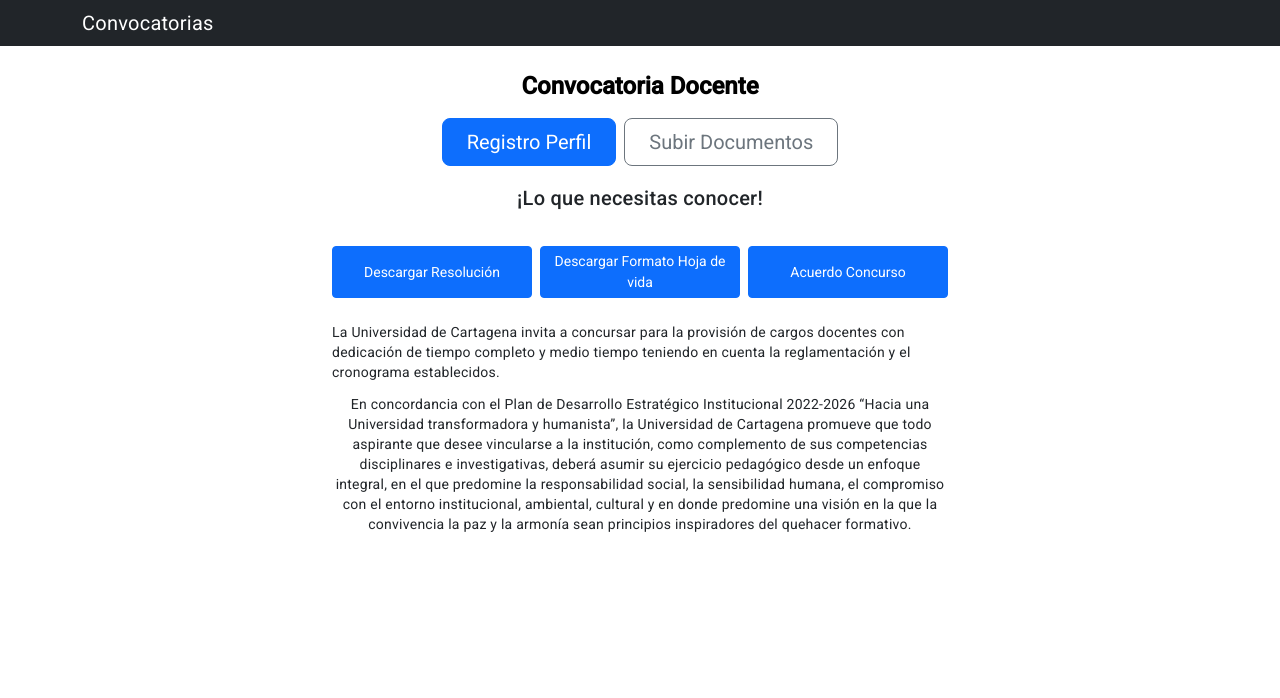
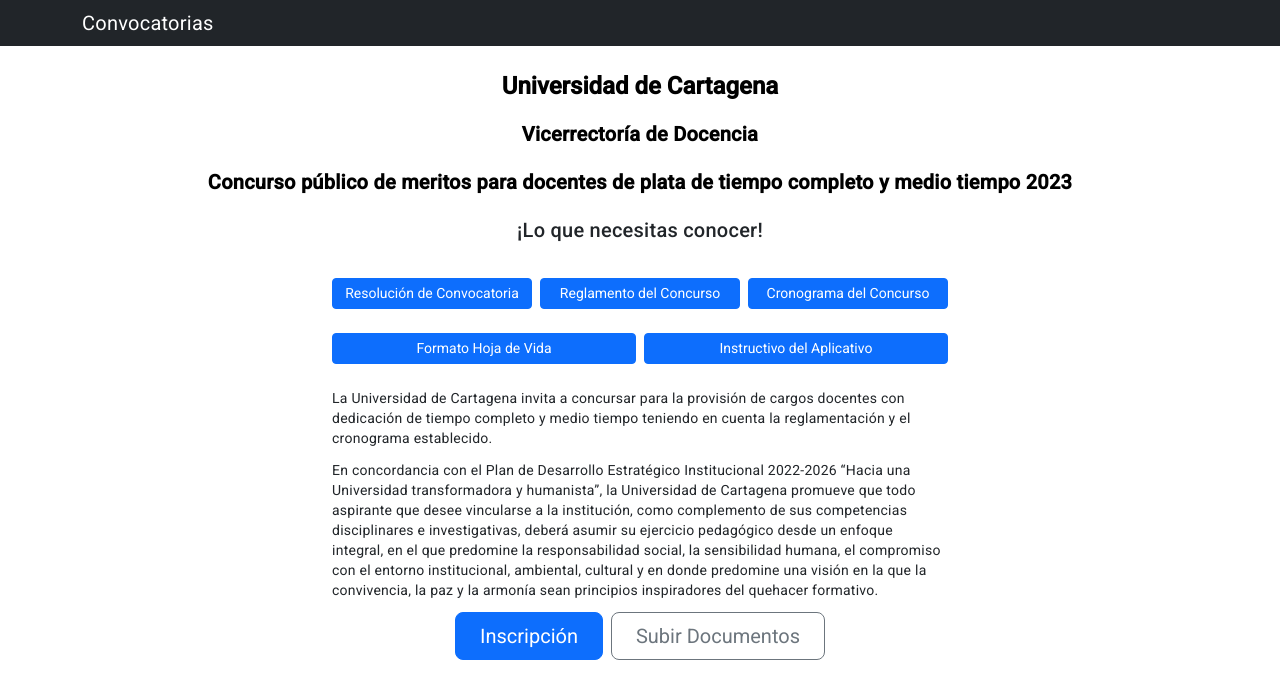
Before and after one commit to monicamarrugo/udc_convocatoria, an Angular app: page /inicio in a window 1280 px wide. Shown: the top 698 px of the page. Built offline with nearby package versions, Linux system fonts and the light colour scheme.

Commit message:
Cambio de contenido de inicio

```diff
--- a/src/app/convocatoria/component/archivos-participante/archivos-participante.component.html
+++ b/src/app/convocatoria/component/archivos-participante/archivos-participante.component.html
@@ -9,7 +9,7 @@
                 <label for="convocatoria" class="form-label"> Convocatoria Abierta</label>
                 <select class="form-select" id="convocatoria" formControlName="convocatoria" required #convocatoria>
                   <option value="">Seleccione Convocatoria...</option>
-                  <option value="1">Convocatoria 1</option>
+                  <option value="1">Convocatoria 01999</option>
                 </select>
                 <div class="invalid-feedback">
                   Please Seleccione Convocatoria.
--- a/src/app/convocatoria/component/registro-participante/registro-participante.component.html
+++ b/src/app/convocatoria/component/registro-participante/registro-participante.component.html
@@ -7,7 +7,7 @@
                 <label for="convocatoria" class="form-label"> Convocatoria Abierta</label>
                 <select class="form-select" id="convocatoria" formControlName="codigoConvocatoria" required #codigoConvocatoria>
                   <option value="">Seleccione Convocatoria...</option>
-                  <option value="1">Convocatoria 1</option>
+                  <option value="1">Convocatoria 01999</option>
                 </select>
                 <div class="invalid-feedback">
                   Please Seleccione Convocatoria.
@@ -114,7 +114,7 @@
           </div>
           <div class="form-check mb-2">
             <input type="checkbox" class="form-check-input" id="save-info">
-            <label class="form-check-label" for="save-info">Me comprometo a Custodiar el código que será enviado al email,
+            <label class="form-check-label" for="save-info">Me comprometo a Custodiar el código que será generado en la plataforma,
                                                             entiendo que esté codigo no será reenviado por otro medio.</label>
           </div>
 
--- a/src/app/inicio/inicio.component.html
+++ b/src/app/inicio/inicio.component.html
@@ -2,21 +2,26 @@
 
     <div class="px-4  text-center">
       <!--<img class="d-block mx-auto mb-4" src="../assets/brand/bootstrap-logo.svg" alt="" width="72" height="57">-->
-      <h1 class="display-5 fw-bold text-body-emphasis">Convocatoria Docente</h1>
+      <h1 class="display-5 fw-bold text-body-emphasis">Universidad de Cartagena </h1>
+      <h2 class="display-5 fw-bold text-body-emphasis">Vicerrectoría de Docencia</h2>
+      <h2 class="display-5 fw-bold text-body-emphasis">Concurso público de meritos para docentes de plata de tiempo completo y medio tiempo 2023</h2>
       <div class="col-lg-6 mx-auto">
 
-        <div class="d-grid gap-2 d-sm-flex justify-content-sm-center mb-3">
-          <button type="button" [routerLink]="'/convocatoria/participante'" class="btn btn-primary btn-lg px-4 gap-3">Registro Perfil</button>
-          <button type="button" [routerLink]="'/convocatoria/documentos'" class="btn btn-outline-secondary btn-lg px-4">Subir Documentos</button>
-        </div>
+
         <div class="d-grid gap-2 d-sm-flex justify-content-sm-center mb-3">
           <h2 class="mb-3"> ¡Lo que necesitas conocer!</h2>
         </div>
         <div class="d-grid gap-2 d-sm-flex justify-content-sm-center mb-4">
 
-          <button class="w-100 btn btn-primary btn-sm" (click)="downloadDocumento('Convocatoria2023.pdf')" type="button">Descargar Resolución</button>
-          <button class="w-100 btn btn-primary btn-sm" (click)="downloadDocumento('FormatoHV.pdf')" type="button">Descargar Formato Hoja de vida</button>
-          <button class="w-100 btn btn-primary btn-sm" (click)="downloadDocumento('AcuerdoConcurso.pdf')" type="button">Acuerdo Concurso</button>
+          <button class="w-100 btn btn-primary btn-sm" (click)="downloadDocumento('Convocatoria2023.pdf')" type="button">Resolución de Convocatoria</button>
+          <button class="w-100 btn btn-primary btn-sm" (click)="downloadDocumento('AcuerdoConcurso.pdf')" type="button">Reglamento del Concurso</button>
+          <button class="w-100 btn btn-primary btn-sm" (click)="downloadDocumento('AcuerdoConcurso.pdf')" type="button">Cronograma del Concurso</button>
+
+        </div>
+        <div class="d-grid gap-2 d-sm-flex justify-content-sm-center mb-4">
+          <button class="w-100 btn btn-primary btn-sm" (click)="downloadDocumento('FormatoHV.pdf')" type="button">Formato Hoja de Vida</button>
+          <button class="w-100 btn btn-primary btn-sm" (click)="downloadDocumento('Convocatoria2023.pdf')" type="button">Instructivo del Aplicativo</button>
+
         </div>
 
       </div>
@@ -26,17 +31,21 @@
       <div class="col-lg-6 mx-auto">
         <p class="text-justify">La Universidad de Cartagena invita a concursar para la provisión de cargos
           docentes con dedicación de tiempo completo y medio tiempo teniendo en cuenta la reglamentación y
-          el cronograma establecidos.</p>
-        <p class="text-center">
+          el cronograma establecido.</p>
+        <p class="text-justify">
           En concordancia con el Plan de  Desarrollo Estratégico Institucional 2022-2026
           “Hacia una Universidad transformadora y humanista”, la Universidad de Cartagena
           promueve que todo aspirante que desee vincularse a la institución, como complemento de sus
           competencias disciplinares e investigativas, deberá asumir su ejercicio pedagógico desde
           un enfoque integral, en el que predomine la responsabilidad social, la sensibilidad humana,
           el compromiso con el entorno institucional, ambiental, cultural y en donde predomine
-          una visión en la que la convivencia la paz y la armonía sean principios inspiradores del quehacer
+          una visión en la que la convivencia, la paz y la armonía sean principios inspiradores del quehacer
           formativo.
         </p>
       </div>
     </div>
+    <div class="d-grid gap-2 d-sm-flex justify-content-sm-center mb-3">
+      <button type="button" [routerLink]="'/convocatoria/participante'" class="btn btn-primary btn-lg px-4 gap-3">Inscripción</button>
+      <button type="button" [routerLink]="'/convocatoria/documentos'" class="btn btn-outline-secondary btn-lg px-4">Subir Documentos</button>
+    </div>
 </main>
```
